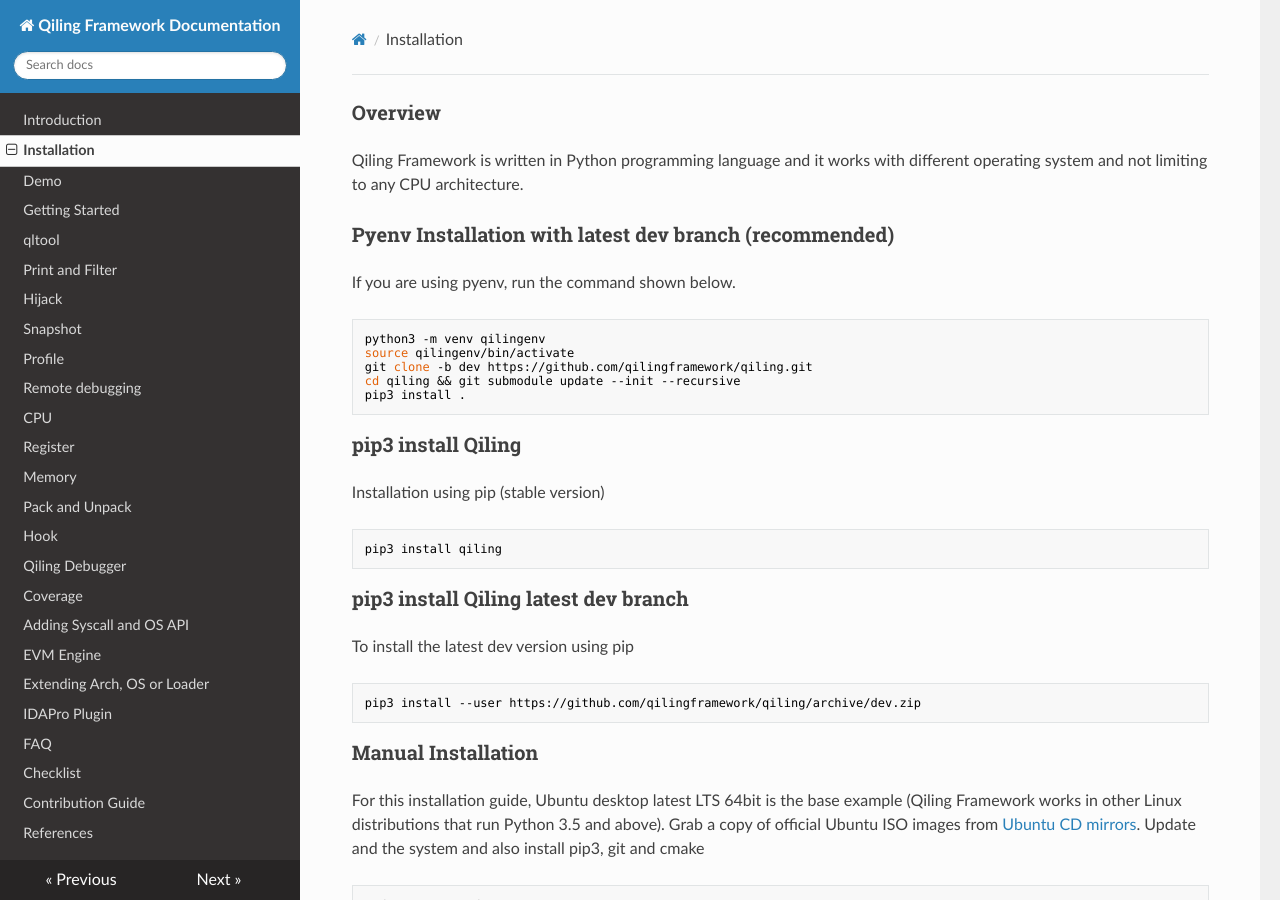
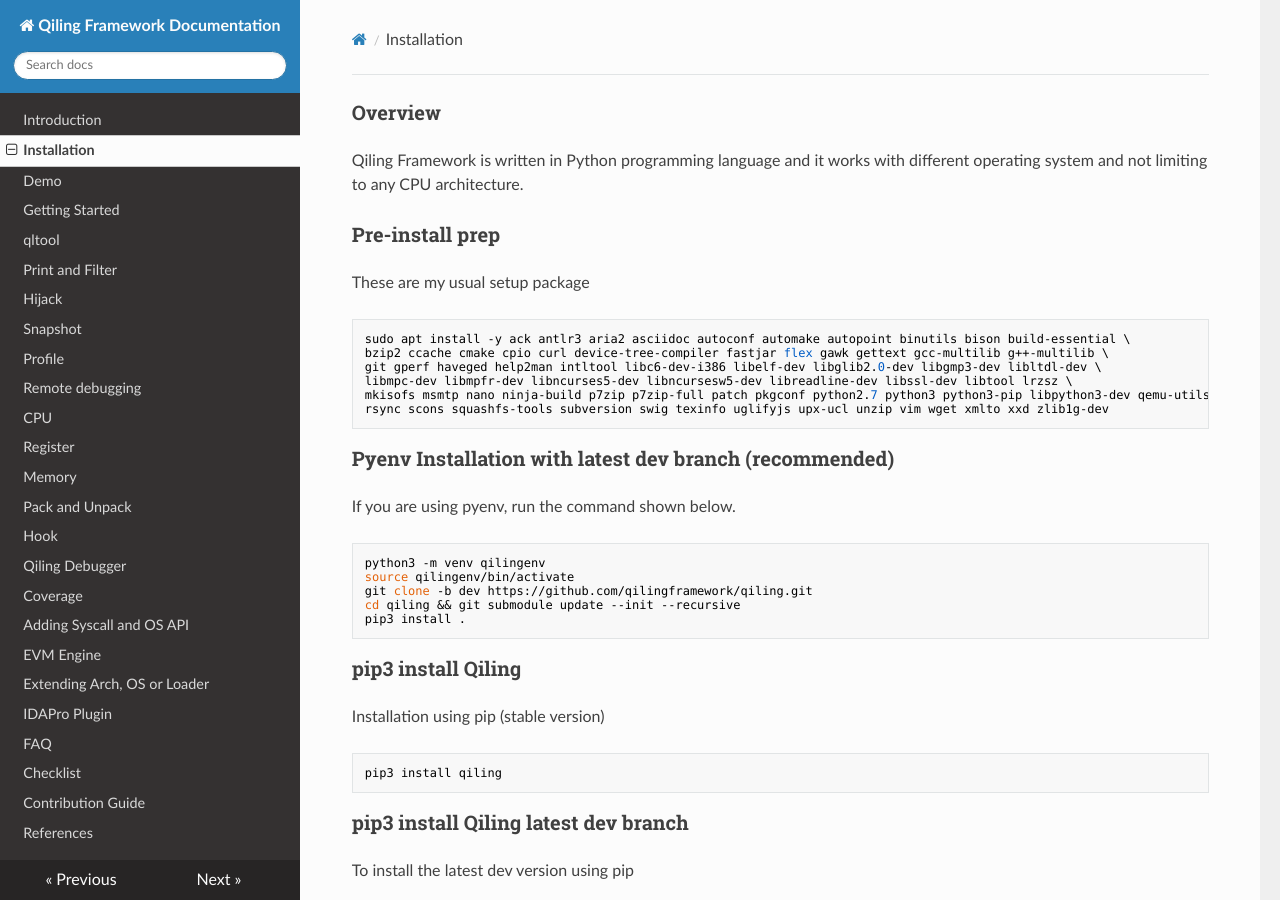
Before and after one commit to qilingframework/rtfd.io, an MkDocs documentation site: the page built from docs/install.md, in a window 1280 px wide and 900 px high. Built offline with MkDocs 1.6.1, drawn with Linux system fonts in a browser that asks for light colours; nearby versions of some CDN libraries.

Commit message:
Update install.md

````diff
--- a/docs/install.md
+++ b/docs/install.md
@@ -5,6 +5,19 @@ title: Installation
 ### Overview
 
 Qiling Framework is written in Python programming language and it works with different operating system and not limiting to any CPU architecture.
+
+### Pre-install prep
+
+These are my usual setup package
+
+```
+sudo apt install -y ack antlr3 aria2 asciidoc autoconf automake autopoint binutils bison build-essential \
+bzip2 ccache cmake cpio curl device-tree-compiler fastjar flex gawk gettext gcc-multilib g++-multilib \
+git gperf haveged help2man intltool libc6-dev-i386 libelf-dev libglib2.0-dev libgmp3-dev libltdl-dev \
+libmpc-dev libmpfr-dev libncurses5-dev libncursesw5-dev libreadline-dev libssl-dev libtool lrzsz \
+mkisofs msmtp nano ninja-build p7zip p7zip-full patch pkgconf python2.7 python3 python3-pip libpython3-dev qemu-utils \
+rsync scons squashfs-tools subversion swig texinfo uglifyjs upx-ucl unzip vim wget xmlto xxd zlib1g-dev
+```
 
 ### Pyenv Installation with latest dev branch (recommended)
 
````
